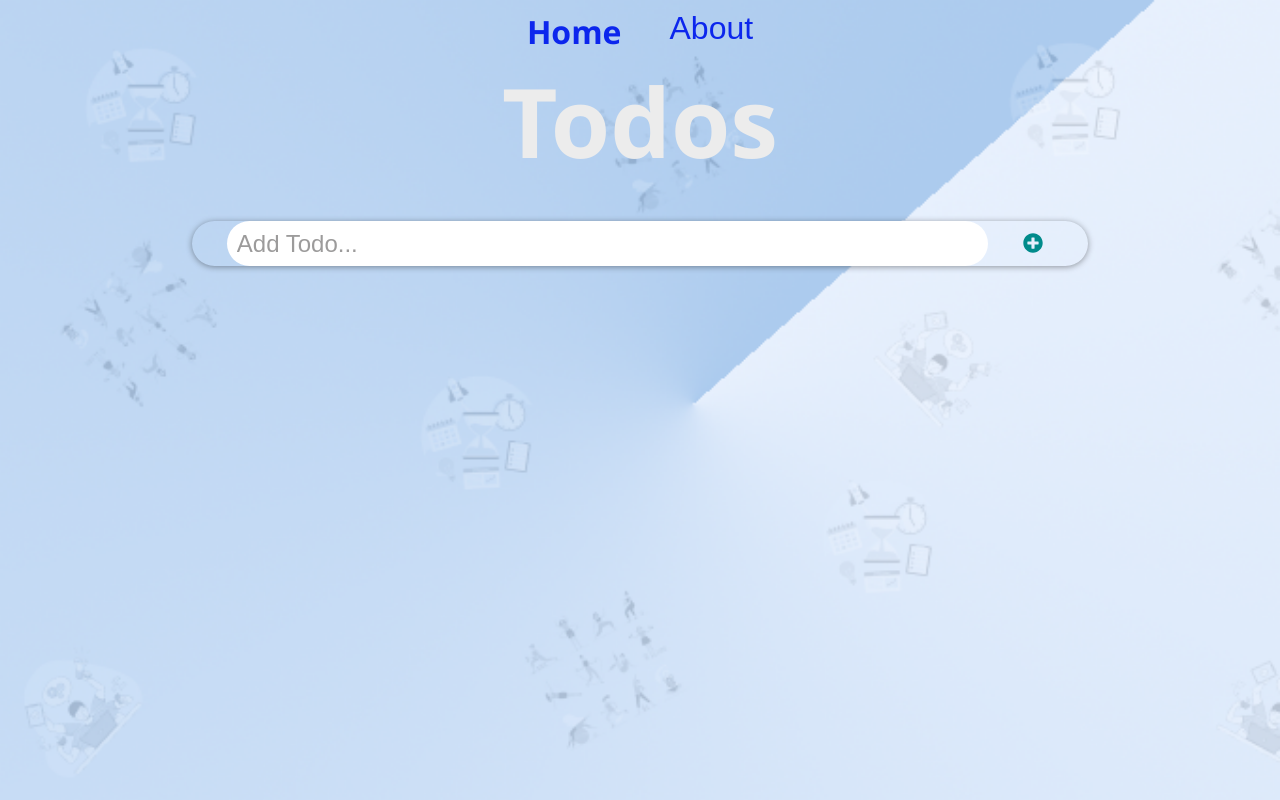
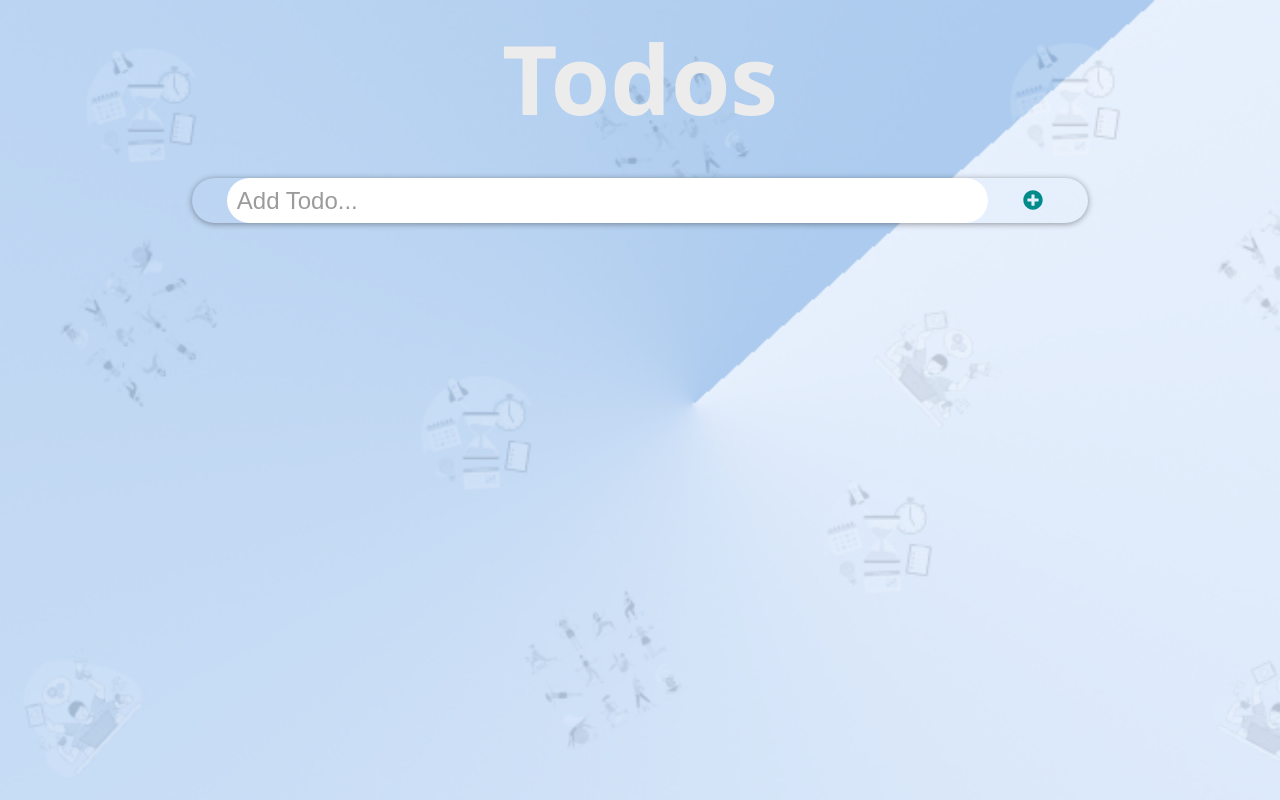
Before and after one commit to preciousakams/react-todo-app, a React (Create React App) app: page / in a window 1280 px wide. Built offline with nearby package versions, Linux system fonts and the light colour scheme.

Commit message:
navbar removed

```diff
--- a/src/functionBased/components/TodoContainer.js
+++ b/src/functionBased/components/TodoContainer.js
@@ -5,7 +5,7 @@ import Header from './Header';
 import TodoList from './TodoList';
 import InputTodo from './InputTodo';
 import NotMatch from '../pages/NotMatch';
-import NavBar from './Navbar';
+// import NavBar from './Navbar';
 import Author from '../pages/Author';
 import AboutApp from '../pages/AboutApp';
 
@@ -62,7 +62,7 @@ const TodoContainer = () => {
 
     <div className="container">
       <div className="inner">
-        <NavBar />
+        {/* <NavBar /> */}
         <Routes>
           <Route
             path="/"
```
